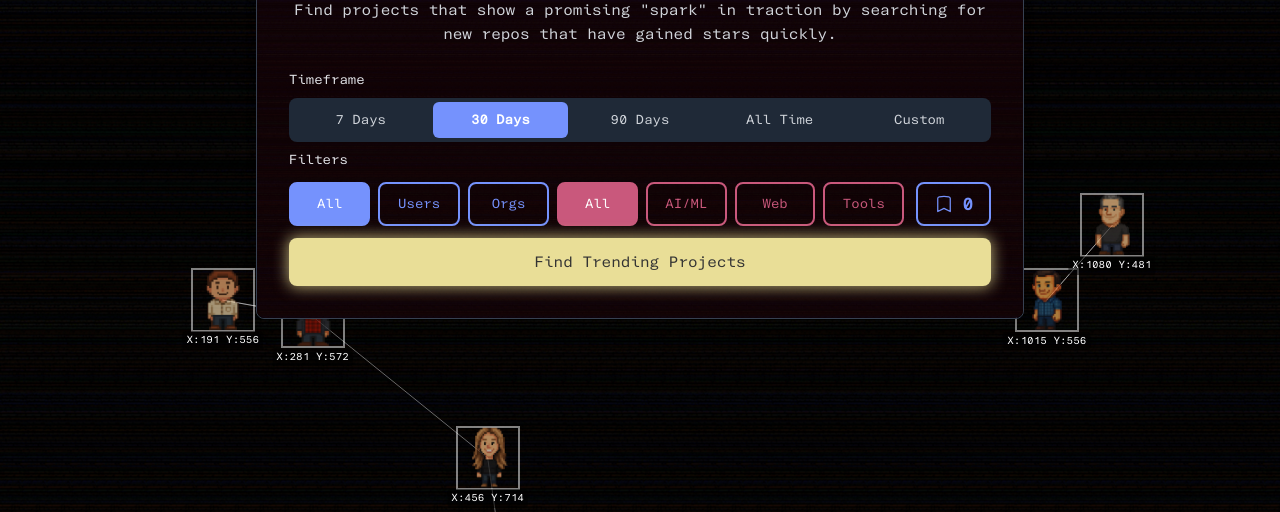
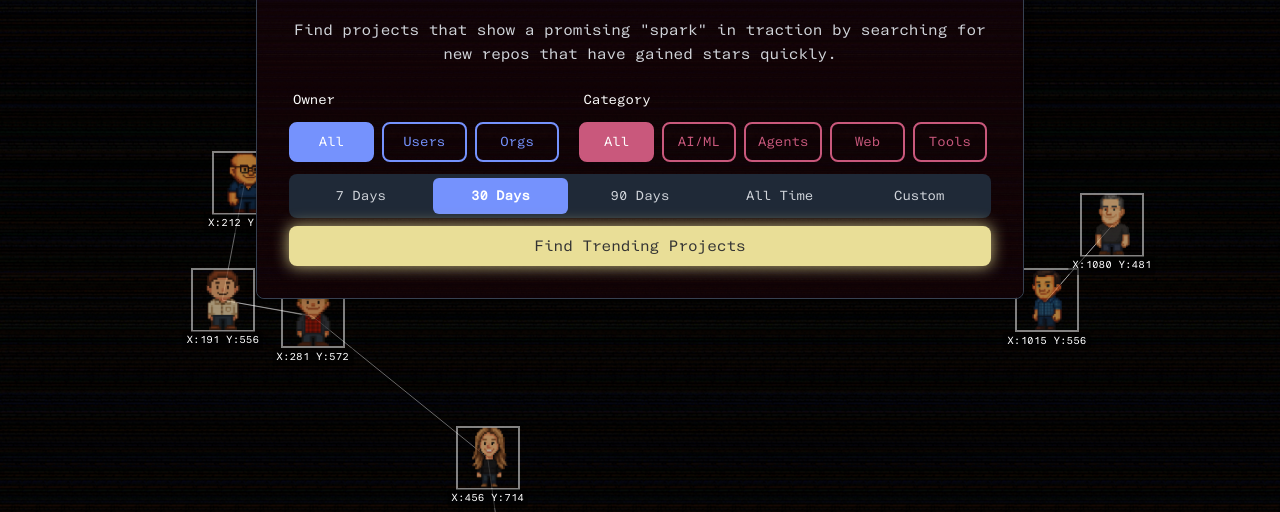
Before and after one commit to aryaforutanpour/sparkfinder, a website with bundled scripts: page public/index.html in a window 1280 px wide. Shown: the part 288-800 px from the top of the page. Built offline with nearby package versions, Linux system fonts and the light colour scheme.

Commit message:
layout fixes

```diff
--- a/public/index.html
+++ b/public/index.html
@@ -34,10 +34,39 @@
 
                     <div class="space-y-2">
 
+                        <div class="flex flex-col md:flex-row gap-4 w-full">
+
+                            <div class="flex-1">
+                                <label class="block text-sm font-normal text-white mb-2 ml-1">
+                                    Owner
+                                </label>
+                                <div class="flex overflow-x-auto no-scrollbar p-1 -ml-1">
+                                    <div id="owner-filter-group" class="flex gap-2 w-full">
+                                        <button data-filter="all" class="bookmark-toggle active flex-1 px-3 py-2 flex items-center justify-center text-sm !w-auto">All</button>
+                                        <button data-filter="User" class="bookmark-toggle flex-1 px-3 py-2 flex items-center justify-center text-sm !w-auto">Users</button>
+                                        <button data-filter="Organization" class="bookmark-toggle flex-1 px-3 py-2 flex items-center justify-center text-sm !w-auto">Orgs</button>
+                                    </div>
+                                </div>
+                            </div>
+
+                            <div class="flex-[1.5]">
+                                <label class="block text-sm font-normal text-white mb-2 ml-1">
+                                    Category
+                                </label>
+                                <div class="flex overflow-x-auto no-scrollbar p-1 -ml-1">
+                                    <div id="topic-filter-group" class="flex gap-2 w-full">
+                                        <button data-topic="all" class="topic-toggle active flex-1 px-3 py-2 flex items-center justify-center text-sm !w-auto">All</button>
+                                        <button data-topic="ai" class="topic-toggle flex-1 px-3 py-2 flex items-center justify-center text-sm !w-auto">AI/ML</button>
+                                        <button data-topic="agents" class="topic-toggle flex-1 px-3 py-2 flex items-center justify-center text-sm !w-auto">Agents</button>
+                                        <button data-topic="web" class="topic-toggle flex-1 px-3 py-2 flex items-center justify-center text-sm !w-auto">Web</button>
+                                        <button data-topic="tools" class="topic-toggle flex-1 px-3 py-2 flex items-center justify-center text-sm !w-auto">Tools</button>
+                                    </div>
+                                </div>
+                            </div>
+
+                        </div>
+
                         <div>
-                            <label class="block text-sm font-medium text-gray-200 mb-2">
-                                Timeframe
-                            </label>
                           <div id="timeframe-group" class="grid grid-cols-5 gap-1 rounded-lg p-1 bg-gray-800 border-gray-700">
                             <button data-value="7" class="timeframe-btn rounded-md px-3 py-2 text-sm font-medium text-gray-300 hover:bg-gray-700">
                                 7 Days
@@ -64,40 +93,7 @@
                           </div>
                         </div>
 
-                        <div>
-                            <label class="block text-sm font-medium text-gray-200 mb-2">
-                                Filters
-                            </label>
-
-                            <div class="flex flex-row items-center justify-between gap-2 w-full">
-
-                                <div class="flex flex-1 items-center gap-2 overflow-x-auto no-scrollbar p-1 -ml-1">
-
-                                    <div id="owner-filter-group" class="flex flex-[3] gap-2 shrink-0">
-                                        <button data-filter="all" class="bookmark-toggle active flex-1 !h-11 !px-2 !py-0 pb-1 flex items-center justify-center text-sm !w-auto">All</button>
-                                        <button data-filter="User" class="bookmark-toggle flex-1 !h-11 !px-2 !py-0 pb-1 flex items-center justify-center text-sm !w-auto">Users</button>
-                                        <button data-filter="Organization" class="bookmark-toggle flex-1 !h-11 !px-2 !py-0 pb-1 flex items-center justify-center text-sm !w-auto">Orgs</button>
-                                    </div>
-
-                                    <div id="topic-filter-group" class="flex flex-[4] gap-2 shrink-0">
-                                        <button data-topic="all" class="topic-toggle active flex-1 !h-11 !px-2 !py-0 pb-1 flex items-center justify-center text-sm !w-auto">All</button>
-                                        <button data-topic="ai" class="topic-toggle flex-1 !h-11 !px-2 !py-0 pb-1 flex items-center justify-center text-sm !w-auto">AI/ML</button>
-                                        <button data-topic="web" class="topic-toggle flex-1 !h-11 !px-2 !py-0 pb-1 flex items-center justify-center text-sm !w-auto">Web</button>
-                                        <button data-topic="tools" class="topic-toggle flex-1 !h-11 !px-2 !py-0 pb-1 flex items-center justify-center text-sm !w-auto">Tools</button>
-                                    </div>
-
-                                </div>
-
-                                <button id="showBookmarksBtn" class="bookmark-toggle !h-11 !w-auto !px-4 !py-0 pb-1 flex items-center justify-center gap-2 shrink-0" title="Show Bookmarks">
-                                    <svg class="w-5 h-5" xmlns="http://www.w3.org/2000/svg" fill="none" viewBox="0 0 24 24" stroke-width="1.5" stroke="currentColor">
-                                      <path stroke-linecap="round" stroke-linejoin="round" d="M17.593 3.322c1.1.128 1.907 1.077 1.907 2.185V21L12 17.25 4.5 21V5.507c0-1.108.806-2.057 1.907-2.185a48.208 48.208 0 0 1 11.186 0Z" />
-                                    </svg>
-                                    <span id="bookmark-count" class="font-bold text-lg">0</span>
-                                </button>
-
-                            </div>
-                        </div>
-                        <button id="fetchButton" class="w-full px-6 py-3 rounded-lg font-medium focus:outline-none focus:ring-2 focus:ring-blue-500 focus:ring-offset-2 transition-colors btn-pulse-glow">
+                        <button id="fetchButton" class="w-full px-6 py-2 rounded-lg font-medium focus:outline-none focus:ring-2 focus:ring-blue-500 focus:ring-offset-2 transition-colors btn-pulse-glow">
                             Find Trending Projects
                         </button>
                     </div>
@@ -115,22 +111,36 @@
                     <div id="results" class="hidden mt-8 border-t border-gray-700 pt-4">
 
                         <div class="flex flex-col md:flex-row md:items-center justify-between mb-4 pb-4 border-b border-gray-700">
+
                             <h2 id="results-title" class="text-2xl font-semibold text-gray-100">
-                                Trending Report
+                                Top Repos
                             </h2>
 
-                            <div id="sort-container" class="flex items-center space-x-4 mt-2 md:mt-0 text-sm">
-                                <span class="text-gray-500 font-medium">Sort by:</span>
+                            <div class="flex items-center gap-4 mt-2 md:mt-0">
 
-                                <button data-sort="velocity" class="sort-btn text-[#e9de97] font-bold hover:text-white transition-colors">
-                                    Velocity
+                                <div id="sort-container" class="flex items-center space-x-4 text-sm">
+                                    <span class="text-gray-500 font-medium pb-1">Sort by:</span>
+
+                                    <button data-sort="velocity" class="sort-btn pb-1 text-[#e9de97] font-bold hover:text-white transition-colors">
+                                        Velocity
+                                    </button>
+                                    <button data-sort="forks" class="sort-btn pb-1 text-gray-400 font-medium hover:text-white transition-colors">
+                                        Forks
+                                    </button>
+                                    <button data-sort="stars" class="sort-btn pb-1 text-gray-400 font-medium hover:text-white transition-colors">
+                                        Stars
+                                    </button>
+                                </div>
+
+                                <div class="h-5 w-px bg-gray-700 hidden md:block"></div>
+
+                                <button id="showBookmarksBtn" class="bookmark-toggle !h-9 !w-auto !px-3 !py-0 pb-1 flex items-center justify-center gap-2 shrink-0" title="Show Bookmarks">
+                                    <svg class="w-5 h-5" xmlns="http://www.w3.org/2000/svg" fill="none" viewBox="0 0 24 24" stroke-width="1.5" stroke="currentColor">
+                                      <path stroke-linecap="round" stroke-linejoin="round" d="M17.593 3.322c1.1.128 1.907 1.077 1.907 2.185V21L12 17.25 4.5 21V5.507c0-1.108.806-2.057 1.907-2.185a48.208 48.208 0 0 1 11.186 0Z" />
+                                    </svg>
+                                    <span id="bookmark-count" class="font-bold text-lg">0</span>
                                 </button>
-                                <button data-sort="forks" class="sort-btn text-gray-400 font-medium hover:text-white transition-colors">
-                                    Forks
-                                </button>
-                                <button data-sort="stars" class="sort-btn text-gray-400 font-medium hover:text-white transition-colors">
-                                    Stars
-                                </button>
+
                             </div>
                         </div>
 
--- a/server.js
+++ b/server.js
@@ -37,6 +37,7 @@ app.get('/api/search', async (req, res) => {
 
     function detectCategory(repo) {
         const text = ((repo.name || '') + ' ' + (repo.description || '') + ' ' + (repo.topics || []).join(' ')).toLowerCase();
+        if (text.match(/agent|autonomous|agentic|swarm|multi-agent|robotics|copilot|assistant/)) { return 'agents';}
         if (text.match(/ai|gpt|llm|machine learning|neural|diffusion|transformer|rag|openai|llama|anthropic|deep learning|computer vision|nlp/)) return 'ai';
         if (text.match(/react|nextjs|vue|svelte|tailwind|css|html|web|frontend|backend|api|http|server|browser|wasm/)) return 'web';
         if (text.match(/cli|tool|library|sdk|compiler|parser|utility|automation|devops|docker|kubernetes|terminal/)) return 'tools';
```
Also changed, not shown: public/style.css (line endings or trailing spaces), 1 other file.
